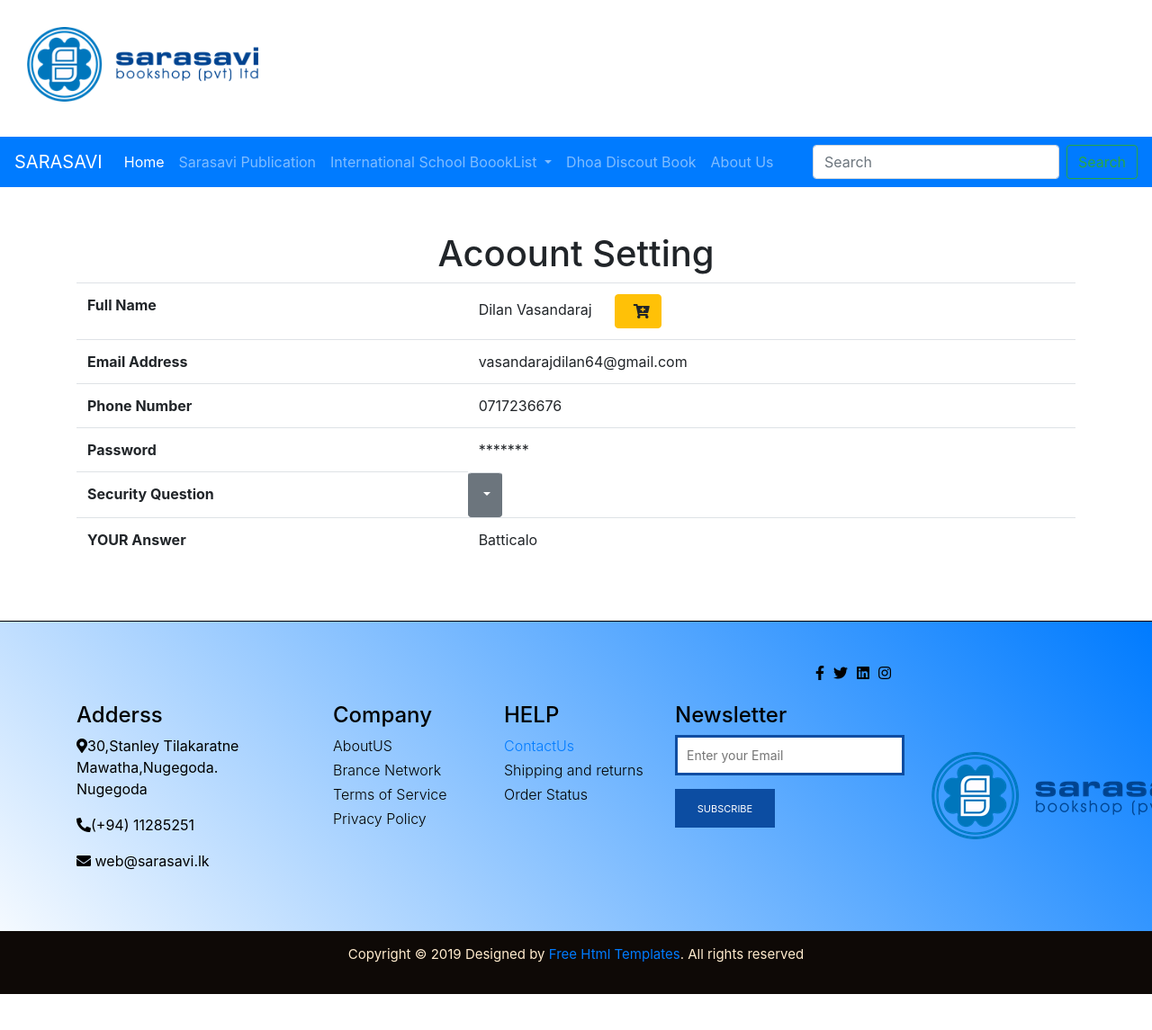
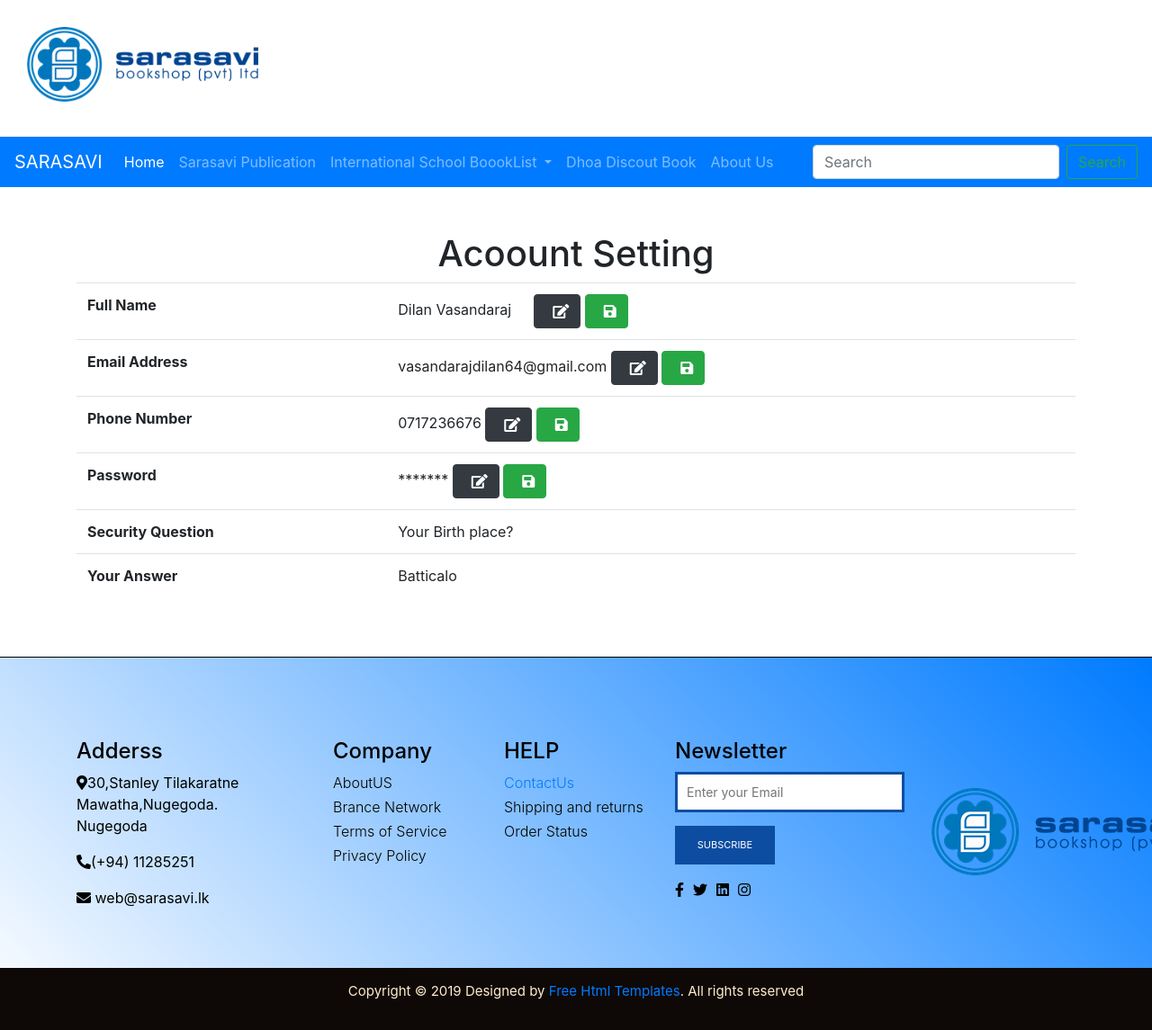
Before and after one commit to Dilan8/HCI_Project, a PHP site: page /account.php in a window 1280 px wide. Shown: the whole page at 90% size. Before the commit the page ends 1105 px from the top, so only its background shows below. Run offline with PHP 8.4, Linux system fonts and the light colour scheme.

Commit message:
Account page editing function

```diff
--- a/account.php
+++ b/account.php
@@ -3,7 +3,7 @@
 
 <head>
     <title>My Account</title>
-    <link rel="stylesheet" href="css/signin.css">
+
 </head>
 <?php include 'header.php'; ?>
 
@@ -18,38 +18,46 @@
                         </thead>
                         <tbody>
                             <tr>
-                                <th scope="row">Full Name</th>
-                                <td>Dilan Vasandaraj &ensp;&ensp; <button type="button" class="btn btn-warning btn-xs" style="padding-left: 20px;"><i class="fas fa-cart-plus"></i></button></td>
+
+                                <th class="box" scope="row">Full Name</th>
+                                <td class="text">Dilan Vasandaraj &ensp;&ensp;
+                                    <button type="button" class="btn btn-dark btn-xs edit" style="padding-left: 20px;"><i class="fas fa-edit"></i></button>
+                                    <button type="button" class="btn btn-success btn-xs save" style="padding-left: 20px;"><i class="fas fa-save"></i></button>
+                                </td>
+                            </tr>
+                            <tr>
+                                <th class="box" scope="row">Email Address</th>
+                                <td class="text">vasandarajdilan64@gmail.com
+                                    <button type="button" class="btn btn-dark btn-xs edit" style="padding-left: 20px;"><i class="fas fa-edit"></i></button>
+                                    <button type="button" class="btn btn-success btn-xs save" style="padding-left: 20px;"><i class="fas fa-save"></i></button>
+                                </td>
 
                             </tr>
                             <tr>
-                                <th scope="row">Email Address</th>
-                                <td>vasandarajdilan64@gmail.com</td>
+                                <th class="box" scope="row">Phone Number</th>
+                                <td class="text">0717236676
+                                    <button type="button" class="btn btn-dark btn-xs edit" style="padding-left: 20px;"><i class="fas fa-edit"></i></button>
+                                    <button type="button" class="btn btn-success btn-xs save" style="padding-left: 20px;"><i class="fas fa-save"></i></button>
+                                </td>
 
                             </tr>
                             <tr>
-                                <th scope="row">Phone Number</th>
-                                <td>0717236676</td>
-
-                            </tr>
-                            <tr>
-                                <th scope="row">Password</th>
-                                <td>*******</td>
+                                <th class="box" scope="row">Password</th>
+                                <td class="text">*******
+                                    <button type="button" class="btn btn-dark btn-xs edit" style="padding-left: 20px;"><i class="fas fa-edit"></i></button>
+                                    <button type="button" class="btn btn-success btn-xs save" style="padding-left: 20px;"><i class="fas fa-save"></i></button>
+                                </td>
 
                             </tr>
                             <tr>
                                 <th scope="row">Security Question</th>
-                                <td class="btn btn-secondary dropdown-toggle" id="dropdownMenuButton" data-toggle="dropdown">
-                                    <div class="dropdown-menu" aria-labelledby="dropdownMenuButton">
-                                        <a class="dropdown-item" href="#">Action</a>
-                                        <a class="dropdown-item" href="#">Another action</a>
-                                        <a class="dropdown-item" href="#">Something else here</a>
-                                    </div>
+                                <td>
+                                    Your Birth place?
                                 </td>
 
                             </tr>
                             <tr>
-                                <th scope="row">YOUR Answer</th>
+                                <th scope="row">Your Answer</th>
                                 <td>Batticalo</td>
 
                             </tr>
--- a/footer.php
+++ b/footer.php
@@ -154,4 +154,5 @@
    <script src="js/owl.carousel.min.js"></script>
    <script src="js/slideShow.js"></script>
    <script src="js/bootstrap.min.js"></script>
+   <script src="js/dilan.js"></script>
 </body>
--- /dev/null
+++ b/js/dilan.js
@@ -0,0 +1,14 @@
+/******************* For Account edit button*******************************/
+$('.edit').click(function() {
+    $(this).hide();
+    $('.box').addClass('editable');
+    $('.text').attr('contenteditable', 'true');
+    $('.save').show();
+});
+
+$('.save').click(function() {
+    $(this).hide();
+    $('.box').removeClass('editable');
+    $('.text').removeAttr('contenteditable');
+    $('.edit').show();
+});
```
